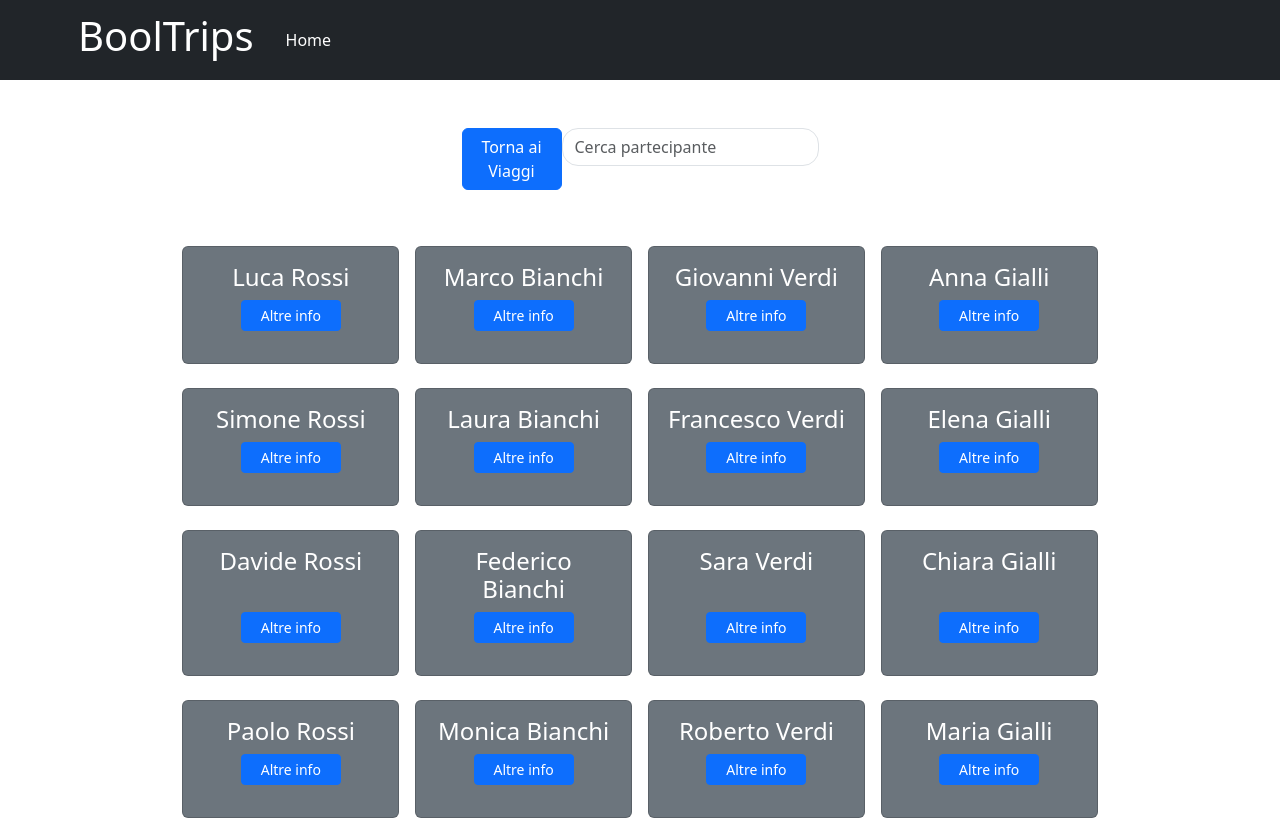
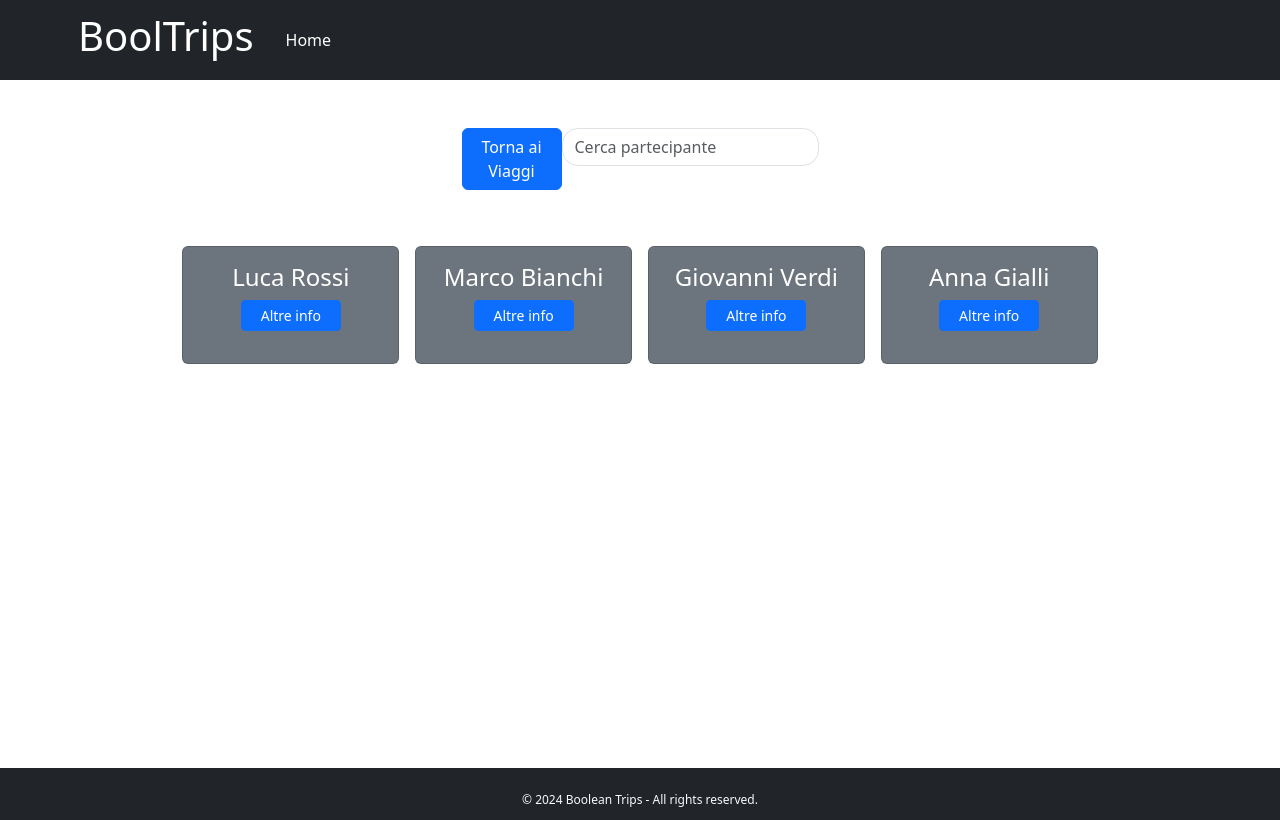
Before and after one commit to massimopallera/goloso-progetto-incredibile, a React (Vite) app: page /trips/V001 in a window 1280 px wide. Shown: the top 820 px of the page. Built offline with nearby package versions, Linux system fonts and the light colour scheme.

Commit message:
fixed searchbar in SingleTrip

```diff
--- a/src/pages/SingleTrip.jsx
+++ b/src/pages/SingleTrip.jsx
@@ -17,17 +17,17 @@ export default function SingleTrip() {
     const { id } = useParams()
     const [client, setClient] = useState(initial)
 
+    const filteredClient = visitatori.filter(element => element.codiceViaggio.toLowerCase() === id.toLowerCase());
     const [search, setSearch]  =useState('')
-    const [filteredPartecipant, setFilteredPartecipant] =useState(visitatori.filter(client => (client.id.toLowerCase() === client.id.toLowerCase())))
+    const [filteredPartecipant, setFilteredPartecipant] =useState(filteredClient)
 
     useEffect(() => {
-        setFilteredPartecipant(visitatori.filter(visitatore => visitatore.nome.toLowerCase().includes(search.toLowerCase()) || visitatore.cognome.toLowerCase().includes(search.toLowerCase())))
+        setFilteredPartecipant(filteredClient.filter(visitatore => visitatore.nome.toLowerCase().includes(search.toLowerCase()) || visitatore.cognome.toLowerCase().includes(search.toLowerCase())))
     },[search])
 
     // const navigate = useNavigate()
 
     // filtred client
-    // const filteredClient = visitatori.filter(element => element.codiceViaggio.toLowerCase() === id.toLowerCase());
 
     function handleOverlay(id) {
         const overlayEl = document.querySelector('#overlay')
```
